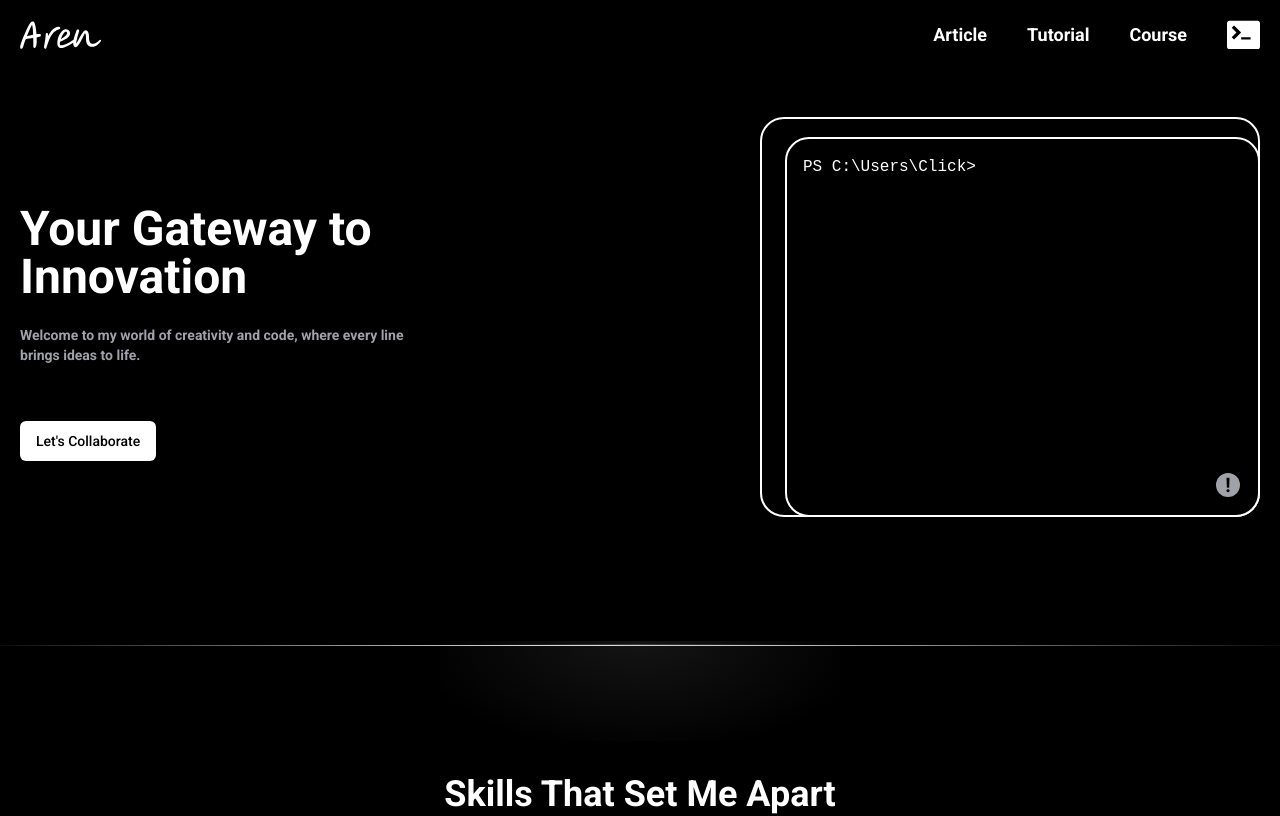
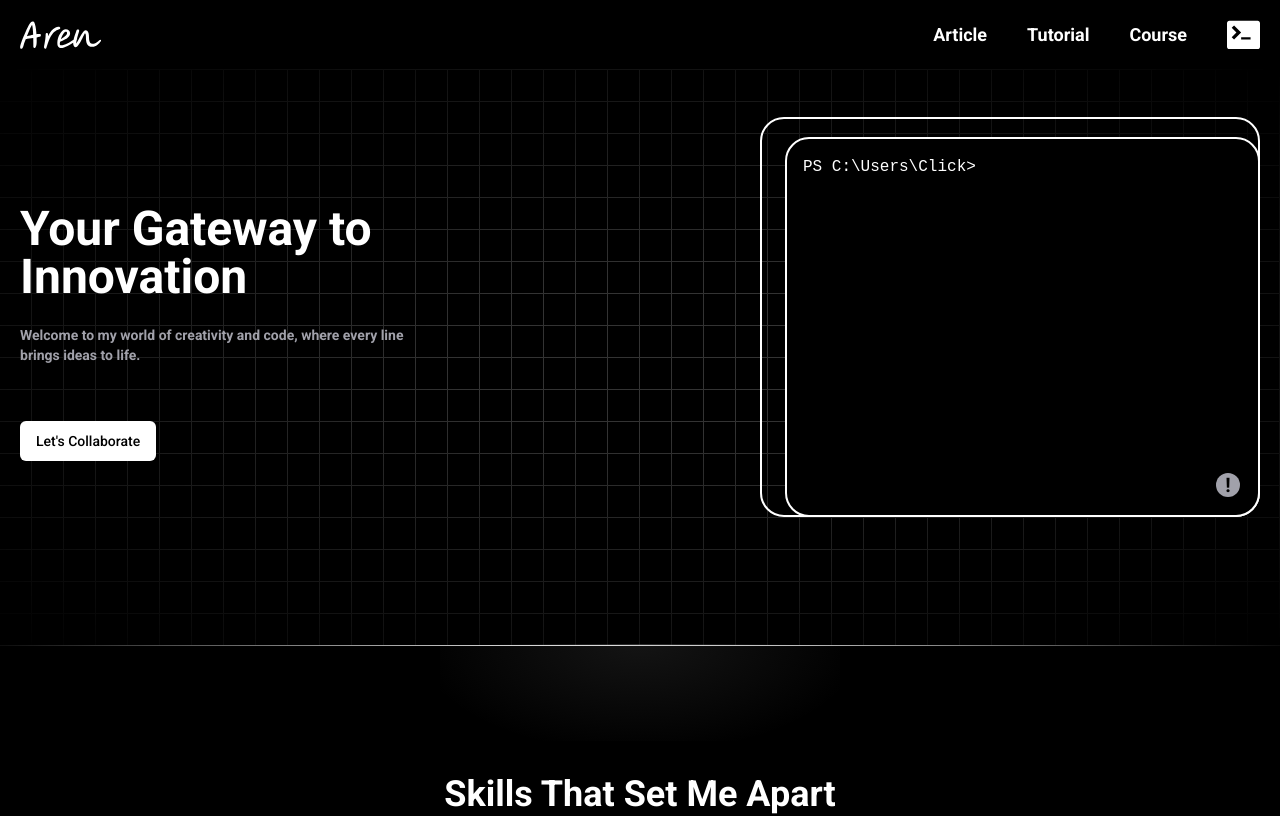
Before and after one commit to arentalb/modern-portfolio, a React (Vite) app: page / in a window 1280 px wide. Shown: the top 816 px of the page. Built offline with nearby package versions, Linux system fonts and the light colour scheme.

Commit message:
Add background grid to the hero section

```diff
--- a/package.json
+++ b/package.json
@@ -13,7 +13,9 @@
     "@radix-ui/react-slot": "^1.0.2",
     "class-variance-authority": "^0.7.0",
     "clsx": "^2.1.0",
+    "framer-motion": "^11.0.13",
     "lucide-react": "^0.356.0",
+    "mini-svg-data-uri": "^1.4.4",
     "react": "^18.2.0",
     "react-dom": "^18.2.0",
     "react-router": "^6.22.3",
--- /dev/null
+++ b/src/components/common/aceternity/GridBackground.tsx
@@ -0,0 +1,15 @@
+import { ReactNode } from "react";
+
+interface GridBackgroundProps {
+  children: ReactNode;
+}
+
+export function GridBackground({ children }: GridBackgroundProps) {
+  return (
+    <div className=" w-full bg-black   bg-grid-white/[0.2]  relative z-20">
+      {/* Radial gradient for the container to give a faded look */}
+      <div className="absolute pointer-events-none inset-0 flex items-center justify-center bg-black  [mask-image:radial-gradient(ellipse_at_center,transparent_20%,black)]"></div>
+      {children}
+    </div>
+  );
+}
--- a/src/components/layout/home/HeroSection.tsx
+++ b/src/components/layout/home/HeroSection.tsx
@@ -1,5 +1,6 @@
 import { Terminal } from "@/components/common/Terminal.tsx";
 import { Button } from "@/components/common/ui/button.tsx";
+import { GridBackground } from "@/components/common/aceternity/GridBackground.tsx";
 
 export function HeroSection() {
   function collaborateHandler() {
@@ -7,23 +8,26 @@ export function HeroSection() {
   }
 
   return (
+    <GridBackground>
       <section className=" px-5 pt-8  pb-32 sm:pt-12 md:max-w-[1400px] mx-auto flex flex-col justify-between gap-20 items-center sm:flex-row ">
         <div
           className={
             "flex flex-col items-center text-center mt-8 sm:items-start sm:text-start sm:max-w-96"
           }
         >
-        <h1 className={"text-5xl font-bold mb-6"}>
+          <h1 className={"text-5xl font-bold mb-6 z-50"}>
             Your Gateway to Innovation
           </h1>
-        <p className={" text-sm mb-14 text-gray-primary font-bold"}>
+          <p className={" text-sm mb-14 text-gray-primary font-bold z-50"}>
             Welcome to my world of creativity and code, where every line brings
             ideas to life.
           </p>
-
-        <Button onClick={collaborateHandler}>Let's Collaborate</Button>
+          <Button onClick={collaborateHandler} className={"z-50"}>
+            Let's Collaborate
+          </Button>
         </div>
         <Terminal />
       </section>
+    </GridBackground>
   );
 }
--- a/tailwind.config.js
+++ b/tailwind.config.ts
@@ -1,3 +1,10 @@
+const svgToDataUri = require("mini-svg-data-uri");
+
+const colors = require("tailwindcss/colors");
+const {
+  default: flattenColorPalette,
+} = require("tailwindcss/lib/util/flattenColorPalette");
+
 /** @type {import('tailwindcss').Config} */
 module.exports = {
   darkMode: ["class"],
@@ -80,5 +87,32 @@ module.exports = {
       },
     },
   },
-  plugins: [require("tailwindcss-animate")],
+  plugins: [
+    require("tailwindcss-animate"),
+    function ({ matchUtilities, theme }) {
+      matchUtilities(
+        {
+          "bg-grid": (value) => ({
+            backgroundImage: `url("${svgToDataUri(
+              `<svg xmlns="http://www.w3.org/2000/svg" viewBox="0 0 32 32" width="32" height="32" fill="none" stroke="${value}"><path d="M0 .5H31.5V32"/></svg>`,
+            )}")`,
+          }),
+          "bg-grid-small": (value) => ({
+            backgroundImage: `url("${svgToDataUri(
+              `<svg xmlns="http://www.w3.org/2000/svg" viewBox="0 0 32 32" width="8" height="8" fill="none" stroke="${value}"><path d="M0 .5H31.5V32"/></svg>`,
+            )}")`,
+          }),
+          "bg-dot": (value) => ({
+            backgroundImage: `url("${svgToDataUri(
+              `<svg xmlns="http://www.w3.org/2000/svg" viewBox="0 0 32 32" width="16" height="16" fill="none"><circle fill="${value}" id="pattern-circle" cx="10" cy="10" r="1.6257413380501518"></circle></svg>`,
+            )}")`,
+          }),
+        },
+        {
+          values: flattenColorPalette(theme("backgroundColor")),
+          type: "color",
+        },
+      );
+    },
+  ],
 };
```
Also changed, not shown: 1 other file (tests, documents, lock files or other folders). Lines whose indentation alone changed are shown as unchanged.
